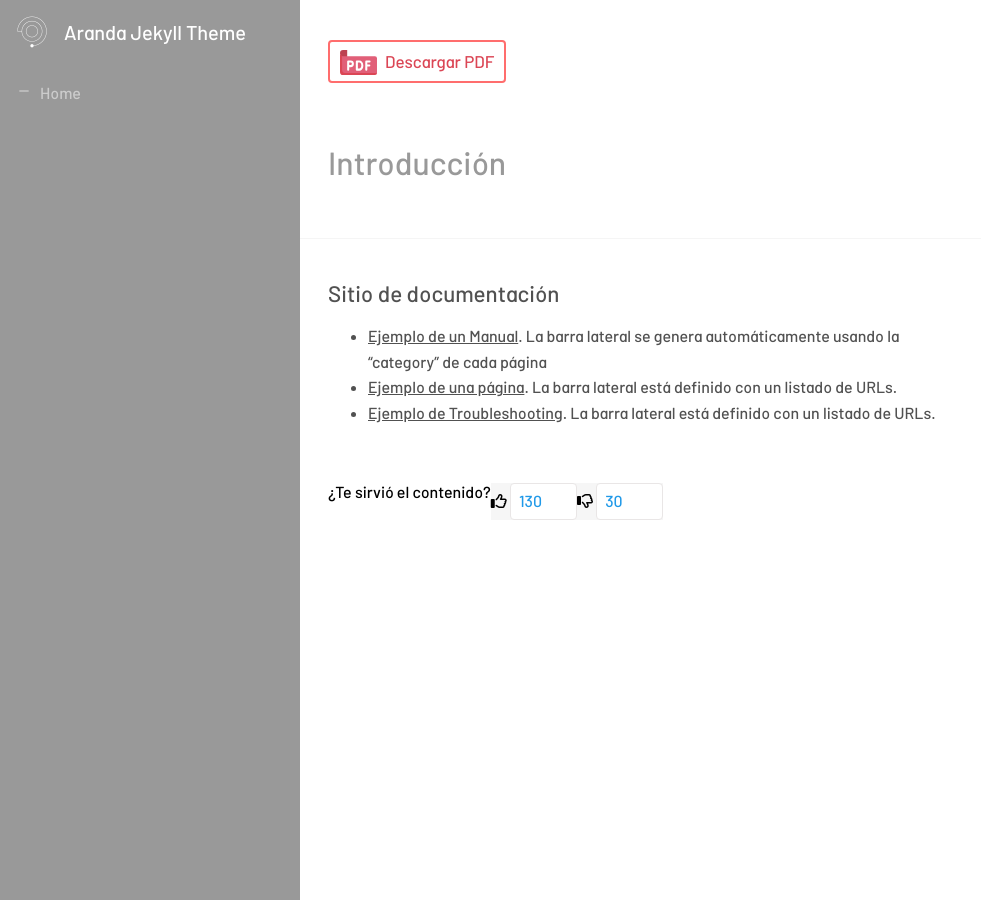
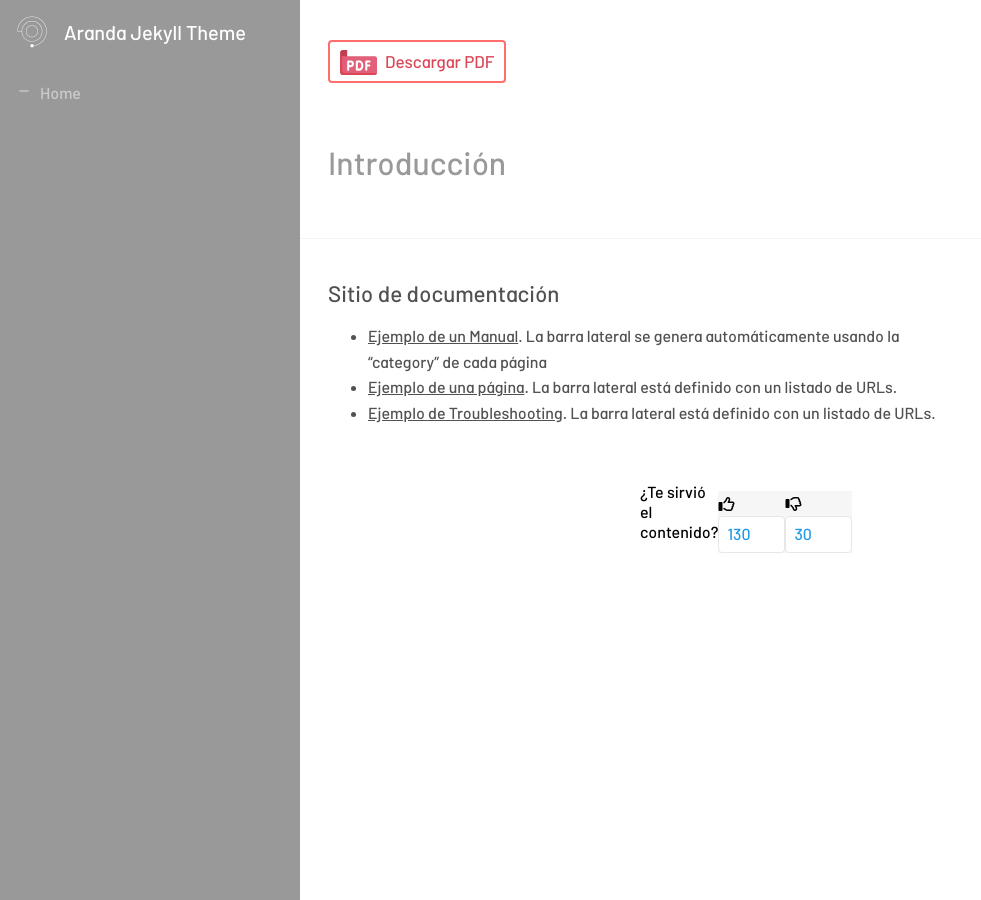
Before and after one commit to Nats85/Manuales-Aranda-Apis, a Jekyll site: the page built from index.md, in a window 1280 px wide. Shown: the whole page, without its empty margins (0-981 px from the left). Built offline with Jekyll 4.4.1, drawn with Linux system fonts in a browser that asks for light colours; nearby versions of some CDN libraries.

Commit message:
Update default.html

```diff
--- a/_layouts/default.html
+++ b/_layouts/default.html
@@ -12,8 +12,8 @@
 
       {{ content }}
 
-      {% include vote_count.html %}
     </main>
+    <div class="vote-container">{% include vote_count.html %}</div>
   </div>
   {% include footer.html %}
   {% include scripts.html %}
```
